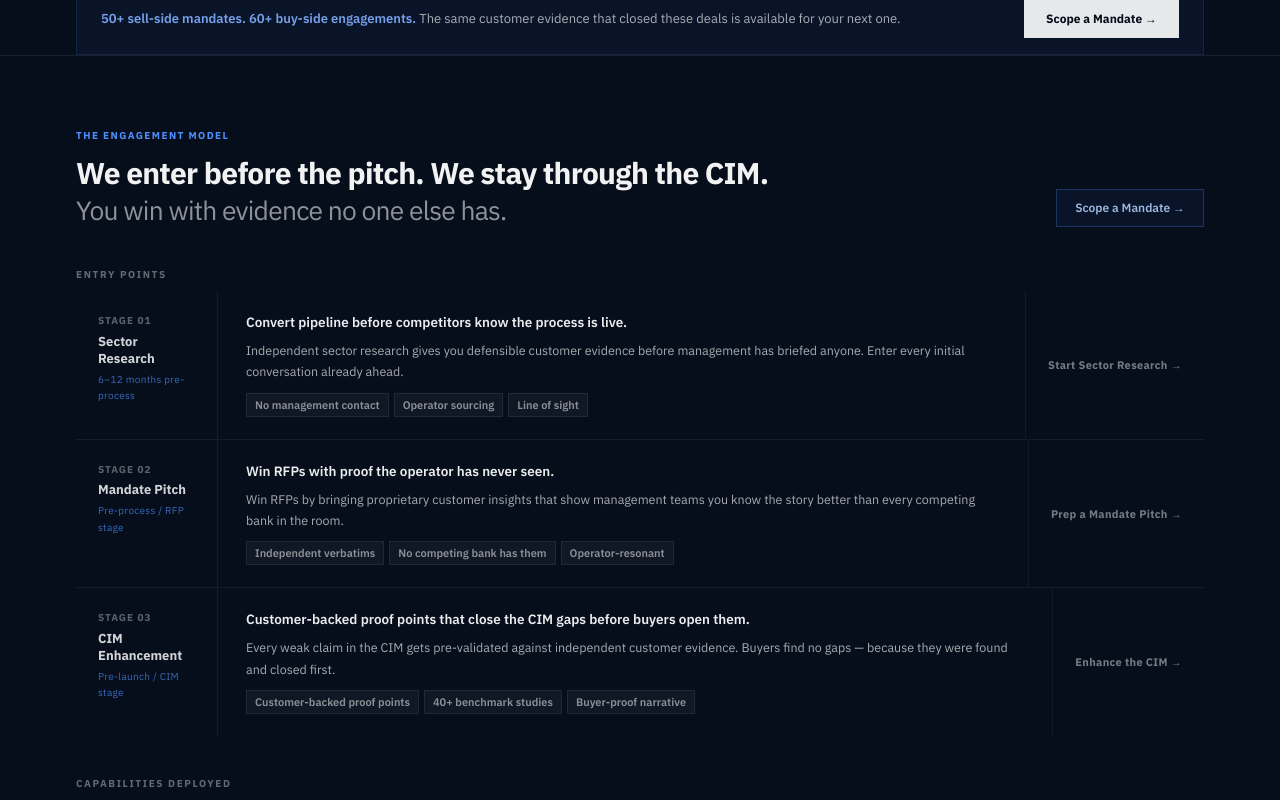
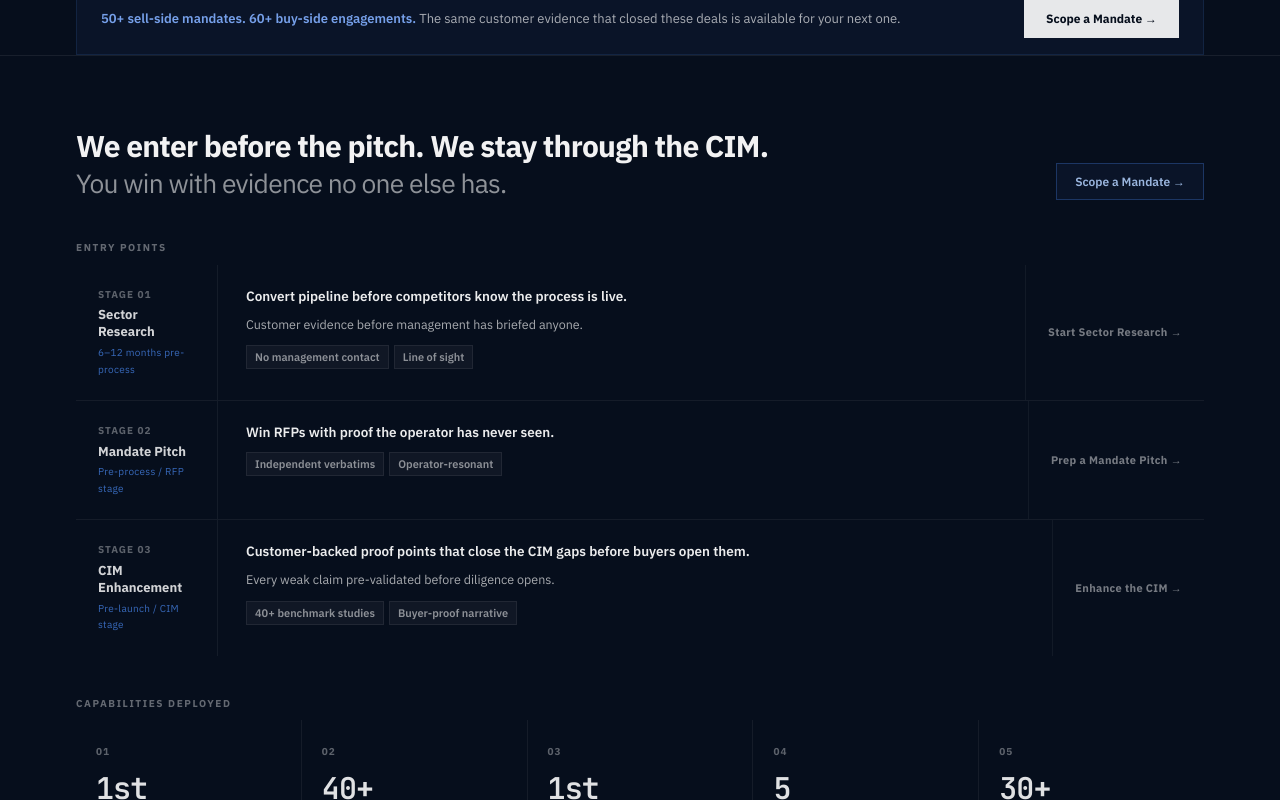
Before and after one commit to Crossover-Research/sell-side-overview-site, a Next.js app: page / in a window 1280 px wide. Shown: the part 1300-2100 px from the top of the page. Built offline with nearby package versions, Linux system fonts and the light colour scheme.

Commit message:
copy edit: remove section label (R3), max 2 chips (R4), cut redundant stage descs (R9), tone fixes

```diff
--- a/components/CapabilitiesEngine.tsx
+++ b/components/CapabilitiesEngine.tsx
@@ -7,8 +7,8 @@ const STAGES = [
     name: 'Sector Research',
     timing: '6–12 months pre-process',
     headline: 'Convert pipeline before competitors know the process is live.',
-    desc: 'Independent sector research gives you defensible customer evidence before management has briefed anyone. Enter every initial conversation already ahead.',
-    tags: ['No management contact', 'Operator sourcing', 'Line of sight'],
+    desc: 'Customer evidence before management has briefed anyone.',
+    tags: ['No management contact', 'Line of sight'],
     cta: 'Start Sector Research',
   },
   {
@@ -16,8 +16,8 @@ const STAGES = [
     name: 'Mandate Pitch',
     timing: 'Pre-process / RFP stage',
     headline: 'Win RFPs with proof the operator has never seen.',
-    desc: 'Win RFPs by bringing proprietary customer insights that show management teams you know the story better than every competing bank in the room.',
-    tags: ['Independent verbatims', 'No competing bank has them', 'Operator-resonant'],
+    desc: '',
+    tags: ['Independent verbatims', 'Operator-resonant'],
     cta: 'Prep a Mandate Pitch',
   },
   {
@@ -25,14 +25,14 @@ const STAGES = [
     name: 'CIM Enhancement',
     timing: 'Pre-launch / CIM stage',
     headline: 'Customer-backed proof points that close the CIM gaps before buyers open them.',
-    desc: 'Every weak claim in the CIM gets pre-validated against independent customer evidence. Buyers find no gaps — because they were found and closed first.',
-    tags: ['Customer-backed proof points', '40+ benchmark studies', 'Buyer-proof narrative'],
+    desc: 'Every weak claim pre-validated before diligence opens.',
+    tags: ['40+ benchmark studies', 'Buyer-proof narrative'],
     cta: 'Enhance the CIM',
   },
 ];
 
 const CAPS = [
-  { num: '01', stat: '1st', label: 'Mandate Pitch',  hook: 'First bank in the room with independent customer proof.' },
+  { num: '01', stat: '1st', label: 'Mandate Pitch',  hook: 'First bank in the room with customer proof no other bank has.' },
   { num: '02', stat: '40+', label: 'CIM Narrative',  hook: 'Every claim benchmarked across 40+ comparable studies.' },
   { num: '03', stat: '1st', label: 'Buyer Mapping',  hook: 'Target buyers ranked and prioritised before the first call.' },
   { num: '04', stat: '5',   label: 'AI IC Prep',     hook: 'Fund-specific adversarial personas. Management arrives knowing every question.' },
@@ -49,7 +49,6 @@ export function CapabilitiesEngine() {
 
         {/* Header */}
         <div style={{ marginBottom:40 }}>
-          <div className="ib-section-eyebrow" style={{ marginBottom:10 }}>The Engagement Model</div>
           <div style={{ display:'flex', alignItems:'flex-end', justifyContent:'space-between', gap:24, flexWrap:'wrap' }}>
             <h2 style={{
               fontSize:'clamp(20px,3vw,30px)', fontWeight:700,
```
